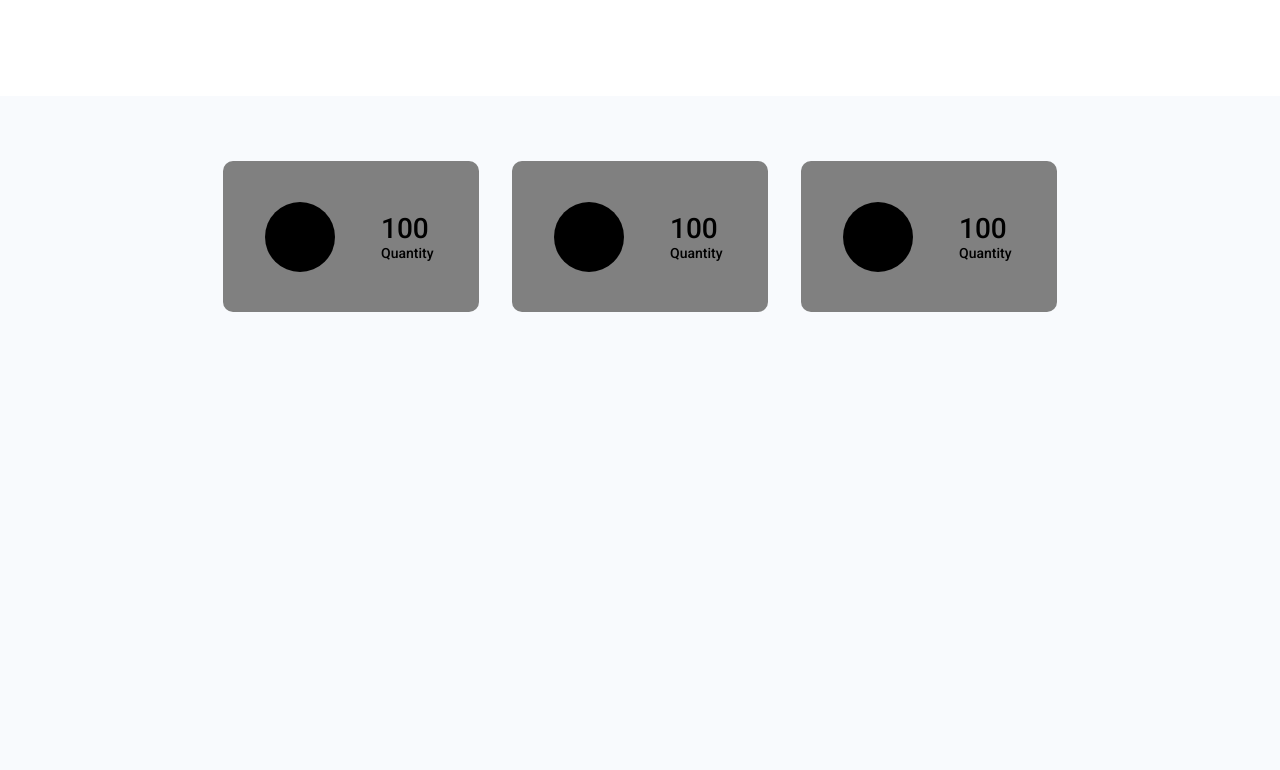
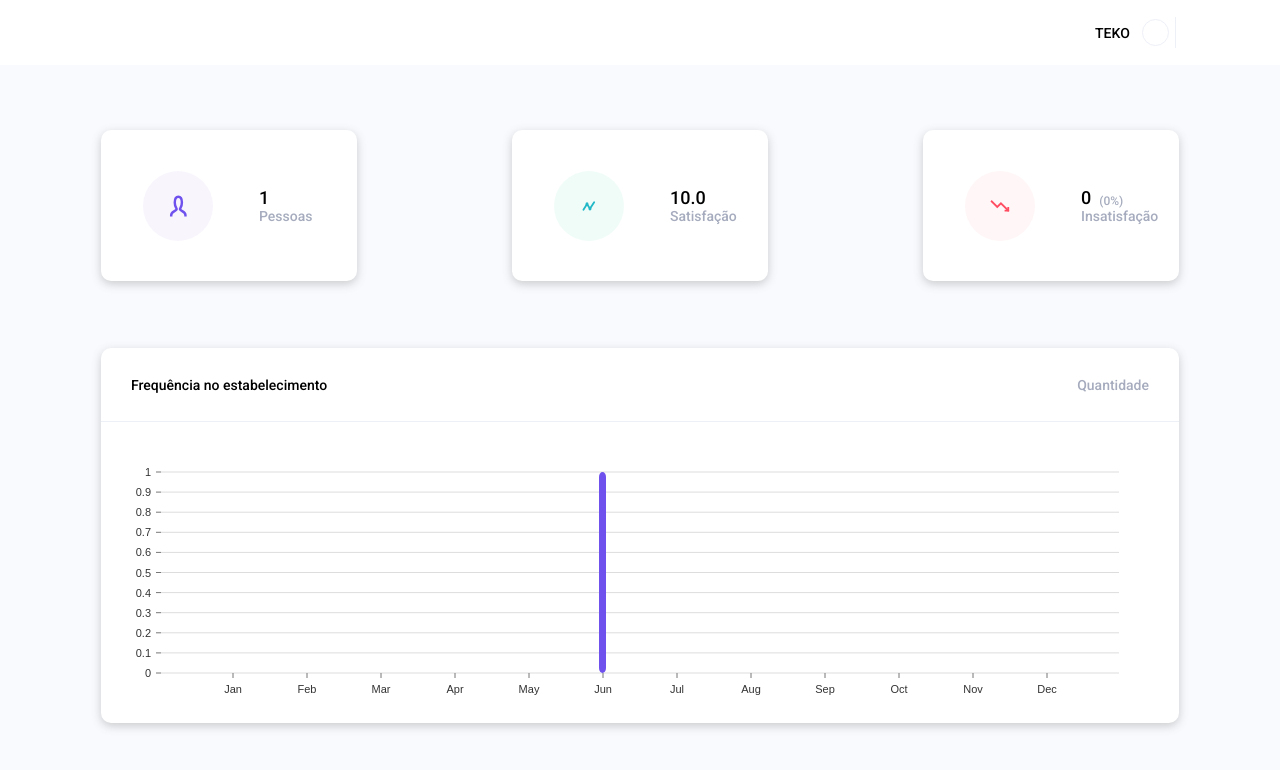
Before and after one commit to FaceMask-Development/frontend, a Next.js app: page /dashboard in a window 1280 px wide. Shown: the top 770 px of the page. Built offline with nearby package versions, Linux system fonts and the light colour scheme.

Commit message:
feat: dashboard with chart.

```diff
--- a/package.json
+++ b/package.json
@@ -14,9 +14,11 @@
     "postinstall": "husky install"
   },
   "dependencies": {
+    "@nivo/bar": "^0.70.1",
+    "@nivo/core": "^0.70.1",
     "next": "10.2.3",
-    "react": "17.0.2",
-    "react-dom": "17.0.2",
+    "react": "16.14.0",
+    "react-dom": "16.14.0",
     "styled-components": "^5.3.0"
   },
   "devDependencies": {
--- a/src/components/CardInfo/cardinfo.styles.ts
+++ b/src/components/CardInfo/cardinfo.styles.ts
@@ -8,10 +8,11 @@ export const Container = styled.div`
   padding: 0 25px;
   justify-content: space-between;
   flex-flow: row;
-  background-color: grey;
+  background-color: white;
+  box-shadow: 0 3px 10px rgba(96, 96, 96, 0.3);
 `;
 
-export const ContentWrapper = styled.div`
+export const ContentContainer = styled.div`
   display: flex;
   width: 50%;
   padding: 0 30px;
@@ -19,8 +20,7 @@ export const ContentWrapper = styled.div`
   justify-content: center;
 `;
 
-export type IconProp = { bgColor?: string };
-export const IconContainer = styled.div<IconProp>`
+export const IconContainer = styled.div`
   display: flex;
   align-items: center;
   width: 50%;
@@ -29,19 +29,44 @@ export const IconContainer = styled.div<IconProp>`
   height: 100%;
 `;
 
-export const IconWrapper = styled.div`
+export type IconProp = { bgColor?: string };
+export const IconWrapper = styled.div<IconProp>`
   width: 70px;
   height: 70px;
   border-radius: 50%;
-  background-color: black;
+  position: relative;
+  background: rgb(0 0 0 / 5%);
+
+  & > svg {
+    position: absolute;
+    top: 35%;
+    left: 35%;
+    height: 22px;
+    width: 22px;
+  }
+
+  ${({ bgColor }) => bgColor && { background: bgColor }};
 `;
 
 export const Label = styled.span`
   font-size: 14px;
   font-weight: 500;
+  color: #a6acbe;
 `;
 
 export const Value = styled.span`
   font-weight: 500;
-  font-size: 28px;
+  font-size: 18px;
 `;
+
+export const ValuePercent = styled.span`
+  font-weight: 500;
+  font-size: 12px;
+  margin-left: 8px;
+  align-self: flex-end;
+  color: #a6acbe;
+`;
+
+export const ValueContainer = styled.div`
+  display: flex;
+`;
--- a/src/components/CardInfo/cardinfo.tsx
+++ b/src/components/CardInfo/cardinfo.tsx
@@ -8,16 +8,21 @@ const CardInfo = ({
   label,
   color,
   icon,
+  enablePercent,
+  percentValue,
 }: CardInfoProps): JSX.Element => {
   return (
     <S.Container>
-      <S.IconContainer bgColor={color}>
-        <S.IconWrapper>{icon}</S.IconWrapper>
+      <S.IconContainer>
+        <S.IconWrapper bgColor={color}>{icon}</S.IconWrapper>
       </S.IconContainer>
-      <S.ContentWrapper>
-        <S.Value>{value}</S.Value>
+      <S.ContentContainer>
+        <S.ValueContainer>
+          <S.Value>{value}</S.Value>
+          {enablePercent && <S.ValuePercent>({percentValue}%)</S.ValuePercent>}
+        </S.ValueContainer>
         <S.Label>{label}</S.Label>
-      </S.ContentWrapper>
+      </S.ContentContainer>
     </S.Container>
   );
 };
--- a/src/components/CardInfo/cardinfo.type.ts
+++ b/src/components/CardInfo/cardinfo.type.ts
@@ -1,6 +1,8 @@
 export type CardInfoProps = {
   value: string | number;
   label: string;
-  icon?: SVGElement;
+  icon?: JSX.Element;
   color?: string;
+  enablePercent?: boolean;
+  percentValue?: number;
 };
--- /dev/null
+++ b/src/components/CardInfo/icons/index.ts
@@ -0,0 +1,3 @@
+export { Person } from './person';
+export { RateDown } from './rate-down';
+export { RateUp } from './rate-up';
--- /dev/null
+++ b/src/components/CardInfo/icons/person.tsx
@@ -0,0 +1,21 @@
+import React, { SVGProps } from 'react';
+
+export const Person = (props: SVGProps<SVGSVGElement>): React.ReactElement => {
+  return (
+    <svg
+      width="15"
+      height="18"
+      viewBox="0 0 15 18"
+      fill="none"
+      xmlns="http://www.w3.org/2000/svg"
+      {...props}
+    >
+      <path
+        d="M1.94431 16.5C1.94431 13.6875 4.86076 13.6875 6.31899 11.8125C7.0481 10.875 4.86076 10.875 4.86076 6.1875C4.86076 3.06281 5.83267 1.5 7.77722 1.5C9.72177 1.5 10.6937 3.06281 10.6937 6.1875C10.6937 10.875 8.50633 10.875 9.23545 11.8125C10.6937 13.6875 13.6101 13.6875 13.6101 16.5"
+        stroke="#6F52ED"
+        strokeWidth="2"
+        strokeLinecap="square"
+      />
+    </svg>
+  );
+};
--- /dev/null
+++ b/src/components/CardInfo/icons/rate-down.tsx
@@ -0,0 +1,35 @@
+import React, { SVGProps } from 'react';
+
+export const RateDown = (
+  props: SVGProps<SVGSVGElement>,
+): React.ReactElement => {
+  return (
+    <svg
+      width="24"
+      height="24"
+      viewBox="0 0 24 24"
+      fill="none"
+      xmlns="http://www.w3.org/2000/svg"
+      {...props}
+    >
+      <path
+        d="M3 7L9 13L13 9L20.405 16.405"
+        stroke="#FF4C61"
+        strokeWidth="2"
+        strokeLinecap="square"
+      />
+      <path
+        d="M20.405 16.405L21 17"
+        stroke="#FF4C61"
+        strokeWidth="2"
+        strokeLinecap="round"
+      />
+      <path
+        d="M21 14V17H18"
+        stroke="#FF4C61"
+        strokeWidth="2"
+        strokeLinecap="square"
+      />
+    </svg>
+  );
+};
--- /dev/null
+++ b/src/components/CardInfo/icons/rate-up.tsx
@@ -0,0 +1,43 @@
+import React, { SVGProps } from 'react';
+
+export const RateUp = (props: SVGProps<SVGSVGElement>): React.ReactElement => {
+  return (
+    <svg
+      width="16"
+      height="24"
+      viewBox="0 0 16 24"
+      fill="none"
+      xmlns="http://www.w3.org/2000/svg"
+      {...props}
+    >
+      <path
+        d="M1.9443 16L5.18481 11"
+        stroke="#21B8C7"
+        strokeWidth="2"
+        strokeLinecap="round"
+        strokeLinejoin="round"
+      />
+      <path
+        d="M5.83291 11C6.19085 11 6.48101 10.5523 6.48101 10C6.48101 9.44772 6.19085 9 5.83291 9C5.47498 9 5.18481 9.44772 5.18481 10C5.18481 10.5523 5.47498 11 5.83291 11Z"
+        stroke="#21B8C7"
+        strokeWidth="2"
+        strokeLinecap="round"
+        strokeLinejoin="round"
+      />
+      <path
+        d="M9.07342 16C9.43136 16 9.72152 15.5523 9.72152 15C9.72152 14.4477 9.43136 14 9.07342 14C8.71548 14 8.42532 14.4477 8.42532 15C8.42532 15.5523 8.71548 16 9.07342 16Z"
+        stroke="#21B8C7"
+        strokeWidth="2"
+        strokeLinecap="round"
+        strokeLinejoin="round"
+      />
+      <path
+        d="M9.72152 14L13.6101 8M6.48101 11L8.42532 14L6.48101 11Z"
+        stroke="#21B8C7"
+        strokeWidth="2"
+        strokeLinecap="round"
+        strokeLinejoin="round"
+      />
+    </svg>
+  );
+};
--- a/src/components/CardInfo/index.ts
+++ b/src/components/CardInfo/index.ts
@@ -1 +1,2 @@
-export * from './cardinfo';
+export { CardInfo } from './cardinfo';
+export * as Icons from './icons';
--- a/src/views/Dashboard/dashboard.styles.ts
+++ b/src/views/Dashboard/dashboard.styles.ts
@@ -1,4 +1,4 @@
-import styled from 'styled-components';
+import styled, { css } from 'styled-components';
 
 export const Container = styled.div`
   background-color: #f8fafd;
@@ -7,19 +7,51 @@ export const Container = styled.div`
   min-width: 100%;
   min-height: 100%;
   padding: 65px 101px;
+
+  @media only screen and (max-width: 1050px) {
+    flex-direction: column-reverse;
+  }
 `;
 
 export const Header = styled.div`
-  height: 96px;
+  height: 65px;
   width: 100%;
   background-color: white;
   padding: 0 101px;
+  display: flex;
+  justify-content: space-between;
+  padding: 17px 104px;
+`;
+
+export const Logo = styled.div`
+  width: 100px;
+`;
+
+export const User = styled.div`
+  display: flex;
+  width: 87px;
+  border-right: 1px solid #eef0f7;
+  align-content: center;
+  align-items: center;
+  justify-content: space-around;
+`;
+
+export const UserLabel = styled.label`
+  font-size: 14px;
+  font-weight: 500;
+`;
+
+export const UserImage = styled.div`
+  height: 27px;
+  width: 27px;
+  border-radius: 50%;
+  border: 1px solid #eef0f7;
 `;
 
 export const InfoWrapper = styled.div`
   display: flex;
   flex-direction: row;
-  justify-content: center;
+  justify-content: space-between;
   align-items: center;
 
   & > div:not(:last-child) {
@@ -35,3 +67,57 @@ export const InfoWrapper = styled.div`
     }
   }
 `;
+
+export const ChartWrapper = styled.div`
+  display: flex;
+  flex-direction: column;
+  min-height: 375px;
+  background-color: white;
+  border-radius: 10px;
+  margin-top: 67px;
+  box-shadow: 0 3px 10px rgba(96, 96, 96, 0.3);
+
+  @media only screen and (max-width: 1050px) {
+    margin-top: 0px;
+    margin-bottom: 67px;
+  }
+`;
+
+export const ChartHeader = styled.div`
+  display: flex;
+  justify-content: space-between;
+  padding: 25px 30px;
+  border-bottom: 1px solid #eef0f7;
+  height: 74px;
+`;
+
+const HeaderTitles = css`
+  font-weight: 500;
+  font-size: 14px;
+  align-self: center;
+`;
+
+export const LabelHeader = styled.label`
+  ${HeaderTitles};
+`;
+
+export const LabelMarker = styled.label`
+  ${HeaderTitles};
+  color: #a6acbe;
+  position: relative;
+
+  & ::before {
+    content: '';
+    background: #6f52ed;
+    border-radius: 50%;
+    height: 8px;
+    width: 8px;
+    position: absolute;
+    right: calc(100% + 12px);
+    top: 25%;
+  }
+`;
+
+export const ChartBody = styled.div`
+  height: 301px;
+`;
--- a/src/views/Dashboard/dashboard.tsx
+++ b/src/views/Dashboard/dashboard.tsx
@@ -1,24 +1,121 @@
-import React, { useState, useEffect } from 'react';
+import React, { useState, useEffect, useCallback } from 'react';
+import { ResponsiveBar } from '@nivo/bar';
 
 import * as S from './dashboard.styles';
-import { CardInfo } from '@components/CardInfo';
+import { CardInfo, Icons } from '@components/CardInfo';
 
 const Dashboard = (): JSX.Element => {
-  const [quantity, setQuantity] = useState<string | number>(0);
+  const [persons, setPersons] = useState<string | number>(0);
+  const [satisfaction, setSatisfaction] = useState<string | number>(0);
+  const [insatisfaction, setInsatisfaction] = useState<string | number>(0);
+  const [data, setData] = useState<Record<string, unknown>[]>([{}]);
 
   useEffect(() => {
-    setQuantity(100);
+    setPersons(1);
+    setSatisfaction('10.0');
+    setInsatisfaction('0');
+    setData(
+      [
+        { month: 'Jan', Quantidade: 0 },
+        { month: 'Feb', Quantidade: 0 },
+        { month: 'Mar', Quantidade: 0 },
+        { month: 'Apr', Quantidade: 0 },
+        { month: 'May', Quantidade: 0 },
+        { month: 'Jun', Quantidade: 1 },
+        { month: 'Jul', Quantidade: 0 },
+        { month: 'Aug', Quantidade: 0 },
+        { month: 'Sep', Quantidade: 0 },
+        { month: 'Oct', Quantidade: 0 },
+        { month: 'Nov', Quantidade: 0 },
+        { month: 'Dec', Quantidade: 0 },
+      ].map((data) => ({
+        ...data,
+        color: '#6F52ED',
+      })),
+    );
   }, []);
+
+  const getBarColor = useCallback(
+    (bar: { data: { color: string } }) => bar.data.color,
+    [],
+  );
 
   return (
     <>
-      <S.Header></S.Header>
+      <S.Header>
+        <S.Logo></S.Logo>
+        <S.User>
+          <S.UserLabel>TEKO</S.UserLabel>
+          <S.UserImage />
+        </S.User>
+      </S.Header>
       <S.Container>
         <S.InfoWrapper>
-          <CardInfo value={quantity} label="Quantity" />
-          <CardInfo value={quantity} label="Quantity" />
-          <CardInfo value={quantity} label="Quantity" />
+          <CardInfo
+            value={persons}
+            label="Pessoas"
+            color="rgba(113, 59, 219, 0.05)"
+            icon={<Icons.Person />}
+          />
+          <CardInfo
+            value={satisfaction}
+            label="Satisfação"
+            color="rgba(51, 214, 159, 0.07)"
+            icon={<Icons.RateUp />}
+          />
+          <CardInfo
+            value={insatisfaction}
+            label="Insatisfação"
+            color="rgba(255, 76, 97, 0.05)"
+            icon={<Icons.RateDown />}
+            enablePercent={true}
+            percentValue={
+              (Number(insatisfaction) / Number(persons) / 100) * 100
+            }
+          />
         </S.InfoWrapper>
+        <S.ChartWrapper>
+          <S.ChartHeader>
+            <S.LabelHeader>Frequência no estabelecimento</S.LabelHeader>
+            <S.LabelMarker>Quantidade</S.LabelMarker>
+          </S.ChartHeader>
+          <S.ChartBody>
+            <ResponsiveBar
+              margin={{ top: 50, right: 60, bottom: 50, left: 60 }}
+              data={data}
+              indexBy="month"
+              keys={['Quantidade']}
+              labelTextColor="inherit:darker(1.4)"
+              labelSkipWidth={16}
+              labelSkipHeight={16}
+              padding={0.9}
+              borderRadius={5}
+              valueScale={{ type: 'linear' }}
+              indexScale={{ type: 'band', round: true }}
+              colors={getBarColor}
+              defs={[
+                {
+                  id: 'dots',
+                  type: 'patternDots',
+                  background: 'inherit',
+                  color: '#38bcb2',
+                  size: 4,
+                  padding: 1,
+                  stagger: true,
+                },
+                {
+                  id: 'lines',
+                  type: 'patternLines',
+                  background: 'inherit',
+                  color: '#eed312',
+                  rotation: -45,
+                  lineWidth: 6,
+                  spacing: 10,
+                },
+              ]}
+            />
+          </S.ChartBody>
+        </S.ChartWrapper>
       </S.Container>
     </>
   );
```
Also changed, not shown: 1 other file (tests, documents, lock files or other folders).
